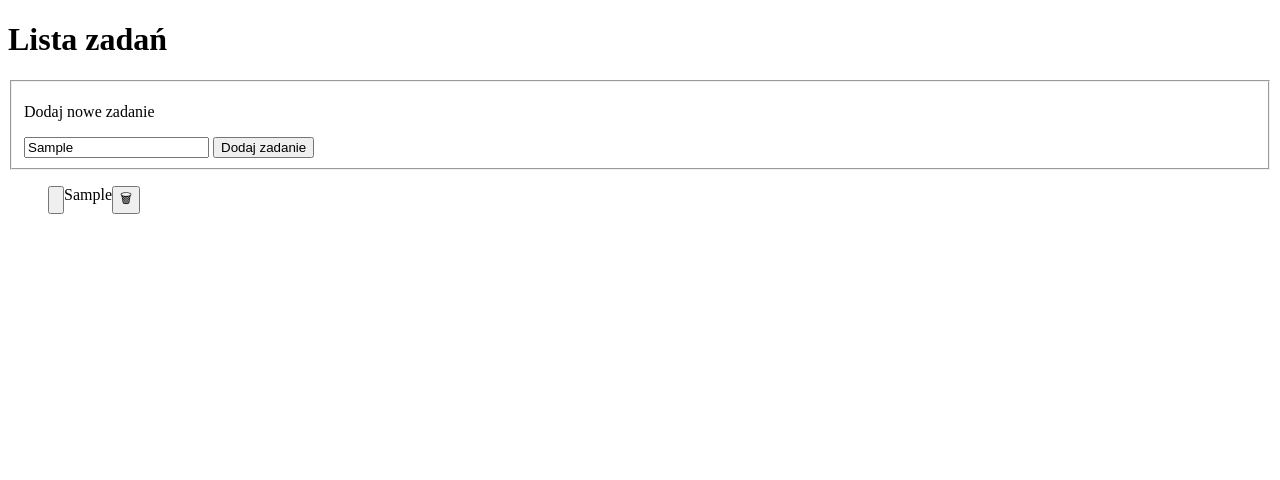
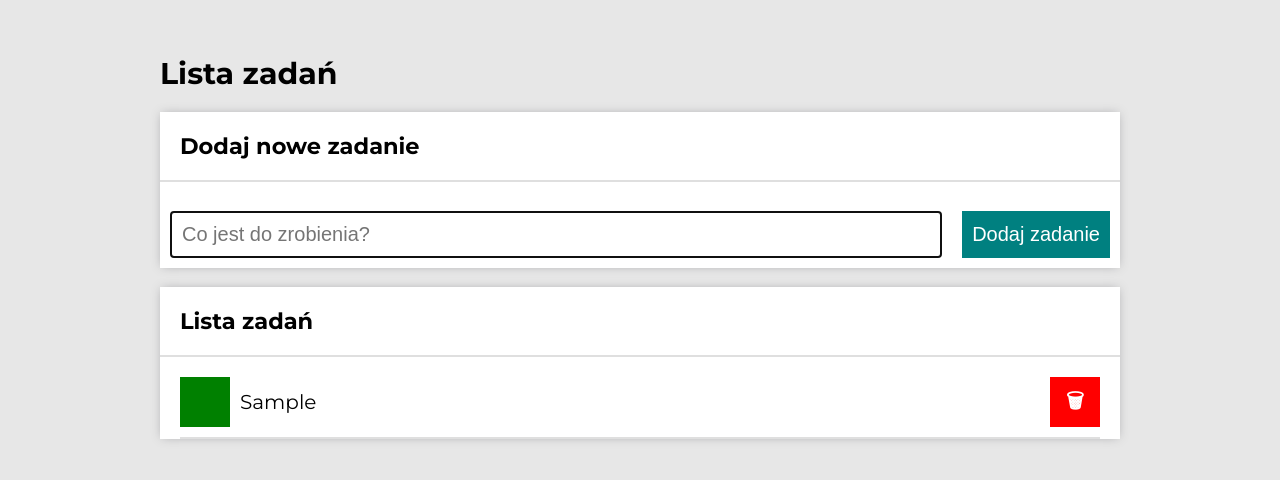
Before and after one commit to PalubskiMaciej/To-do-list, a plain HTML site: page index.html in a window 1280 px wide. Both pictures are taken after typing "Sample" into the empty fields and a click on the button "Dodaj zadanie". Drawn offline with Linux system fonts and the light colour scheme.

Commit message:
styles and focus on input added

```diff
--- /dev/null
+++ b/css/body.css
@@ -0,0 +1,17 @@
+html {
+    box-sizing: border-box;
+  }
+  *,
+  *::before,
+  *::after {
+    box-sizing: inherit;
+  }
+
+.body {
+    margin: 15px auto;
+    max-width: 1000px;
+    padding: 20px;
+    background-color: rgb(231, 231, 231);
+    font-family: 'Montserrat', sans-serif;
+    font-size: 15px;
+}
--- /dev/null
+++ b/css/form.css
@@ -0,0 +1,38 @@
+.form {
+    display: flex;
+    flex-wrap: wrap;
+}
+
+.form__fieldset {
+    border-color: rgb(214, 214, 214);
+}
+
+.form__header {
+    border-bottom: 2px solid black;
+}
+
+.form__input {
+    flex-grow: 2;
+    margin: 10px;
+    padding: 10px;
+    min-width: 250px;
+    border-color: #dfdfdf;
+    font-size: 20px;
+}
+
+.form__button {
+    color: white;
+    background-color: teal;
+    border: 0px;
+    margin: 10px;
+    padding: 10px;
+    flex-grow: 0;
+    font-size: 20px;
+}
+
+@media (max-width: 767px) {
+    .form__button {
+        flex-grow: 1;
+        max-width: 100%;
+    }
+}
--- a/css/list.css
+++ b/css/list.css
@@ -1,18 +1,44 @@
+.list {
+    padding: 0px;
+    min-height: 50px;
+    font-size: 20px;
+}
+
 .list__item {
     display: flex;
     flex-basis: 10px;
     justify-content: flex-start;
+    margin: 20px;
+    padding-bottom: 10px;
+    border-bottom: 2px solid #dfdfdf;
+    align-items: center;
 }
 
-.list__item--done {
-    text-decoration: line-through;
+.list__task--done {
+    text-decoration: line-through 2px;
+}
+
+.list__task {
+    margin: 10px;
+    flex-grow: 1;
+    word-break: break-word;
 }
 
 .list__button {
-
+    text-align: center;
+    font-weight: 700;
+    padding: 10px;
+    width: 50px;
+    color: white;
+    background-color: green;
+    border: none;
+    font-size: 20px;
+    height: 50px;
+    flex-shrink: 0;
 }
 
-.list__button--right {
-    display: grid;
-    align-self: end
+
+.list__button--remove {
+
+    background-color: red;
 }
--- /dev/null
+++ b/css/section.css
@@ -0,0 +1,10 @@
+.section {
+    background-color: white;
+    box-shadow: 0px 0px 10px -2px rgb(166, 166, 169);
+}
+
+.section__header {
+    border-bottom: 2px solid #dfdfdf;
+    padding: 20px;
+
+}
--- a/index.html
+++ b/index.html
@@ -6,22 +6,32 @@
     <meta http-equiv="X-UA-Compatible" content="IE=edge">
     <meta name="viewport" content="width=device-width, initial-scale=1.0">
     <title>Lista zadań</title>
+    <link rel="preconnect" href="https://fonts.googleapis.com">
+    <link rel="preconnect" href="https://fonts.gstatic.com" crossorigin>
+    <link href="https://fonts.googleapis.com/css2?family=Montserrat:ital,wght@0,400;0,700;1,400&display=swap"
+        rel="stylesheet">
     <script defer src="js/script.js"></script>
     <link href="css/list.css" rel="stylesheet">
+    <link href="css/form.css" rel="stylesheet">
+    <link href="css/body.css" rel="stylesheet">
+    <link href="css/section.css" rel="stylesheet">
 </head>
 
-<body>
+<body class="body">
     <h1>Lista zadań</h1>
-    <fieldset>
-        <p>Dodaj nowe zadanie</p>
-        <form class="js-form">
-            <input placeholder="Co jest do zrobienia?" class="js-newTask">
-            <button>Dodaj zadanie</button>
+    <section class="section">
+        <h2 class="section__header">Dodaj nowe zadanie</h2>
+        <form class="js-form form">
+            <input placeholder="Co jest do zrobienia?" class="js-newTask form__input">
+            <button class="form__button">Dodaj zadanie</button>
         </form>
-    </fieldset>
+    </section>
 
+    <section class="section">
+        <h2 class="section__header">Lista zadań</h2>
+        <ul class="js-tasks list"></ul>
+    </section>
 
-    <ul class="js-tasks"></ul>
 
 </body>
 
--- a/js/script.js
+++ b/js/script.js
@@ -5,10 +5,10 @@
         let htmlString = "";
         for (const task of tasks) {
             htmlString += `
-            <li class="list__item${task.done ? " list__item--done" : ""}">
-            <button class="js-done">${task.done ? "✓" : ""}</button>
-            ${task.content}
-            <button class="js-remove list__button list__button--right">🗑</button>
+            <li class="list__item">
+            <button class="js-done list__button">${task.done ? "✓" : ""}</button>
+            <span class="list__task${task.done ? " list__task--done" : ""}">${task.content}</span>
+            <button class="js-remove list__button list__button--remove">🗑</button>
             </li>
             `
         }
@@ -25,18 +25,14 @@
             });
         });
 
-
         const removeButtons = document.querySelectorAll(".js-remove");
 
         removeButtons.forEach((removeButton, index) => {
             removeButton.addEventListener("click", () => {
                 removeTask(index);
-
             });
-
         });
     }
-
 
     const toggleTaskDone = (index) => {
         tasks[index].done = !tasks[index].done;
@@ -48,11 +44,9 @@
         render();
     };
 
-
-
     const addNewTask = (newTaskContent) => {
         tasks.push({
-            content: newTaskContent,
+            content: newTaskContent.value,
         });
         render();
     }
@@ -64,12 +58,14 @@
         form.addEventListener("submit", (event) => {
             event.preventDefault();
 
-            const newTaskContent = document.querySelector(".js-newTask").value.trim();
-            if (newTaskContent === "") {
+            const newTaskContent = document.querySelector(".js-newTask");
+
+            if (newTaskContent.value === "") {
                 return;
             }
             addNewTask(newTaskContent);
-
+            newTaskContent.value = "";
+            newTaskContent.focus();
         });
 
     };
```
